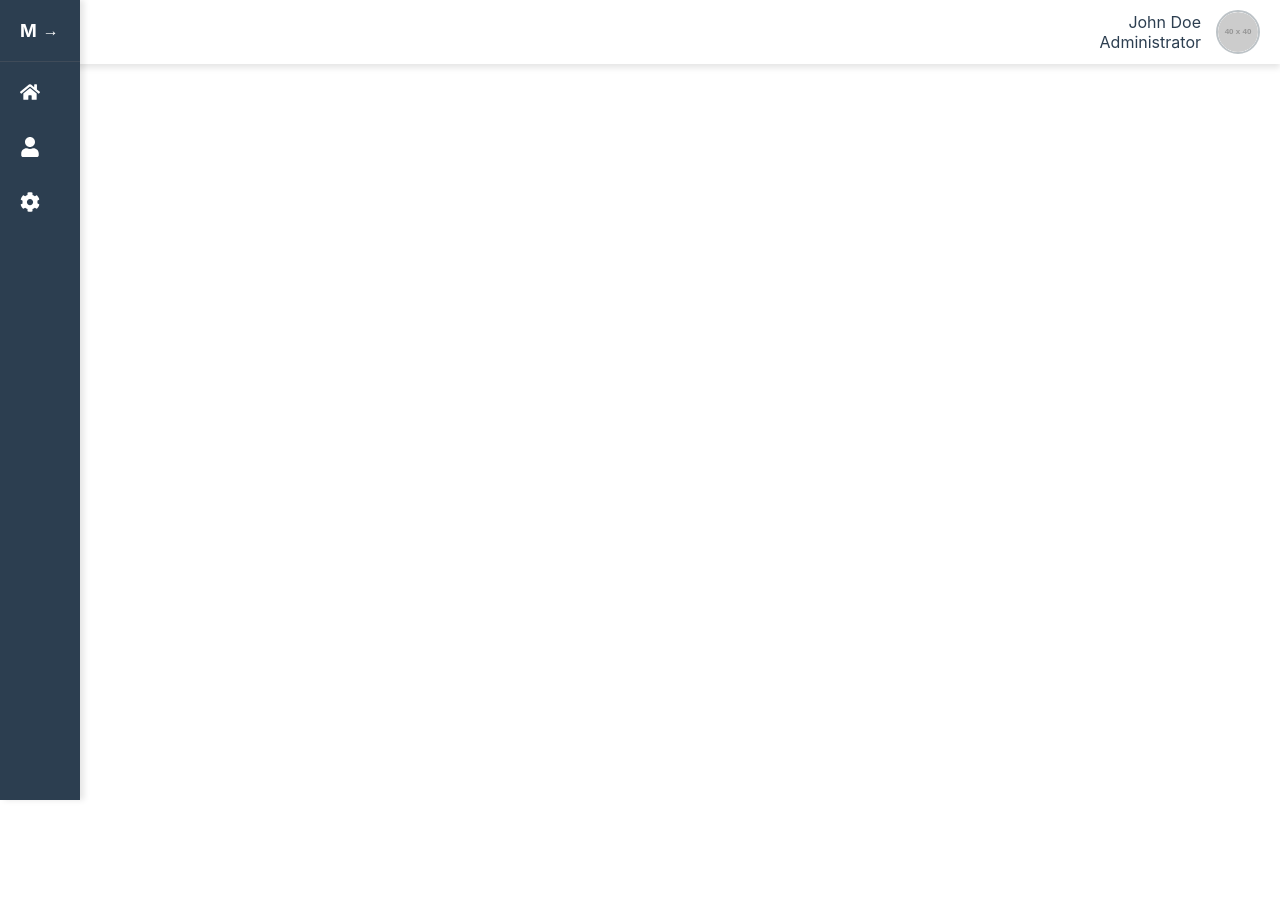
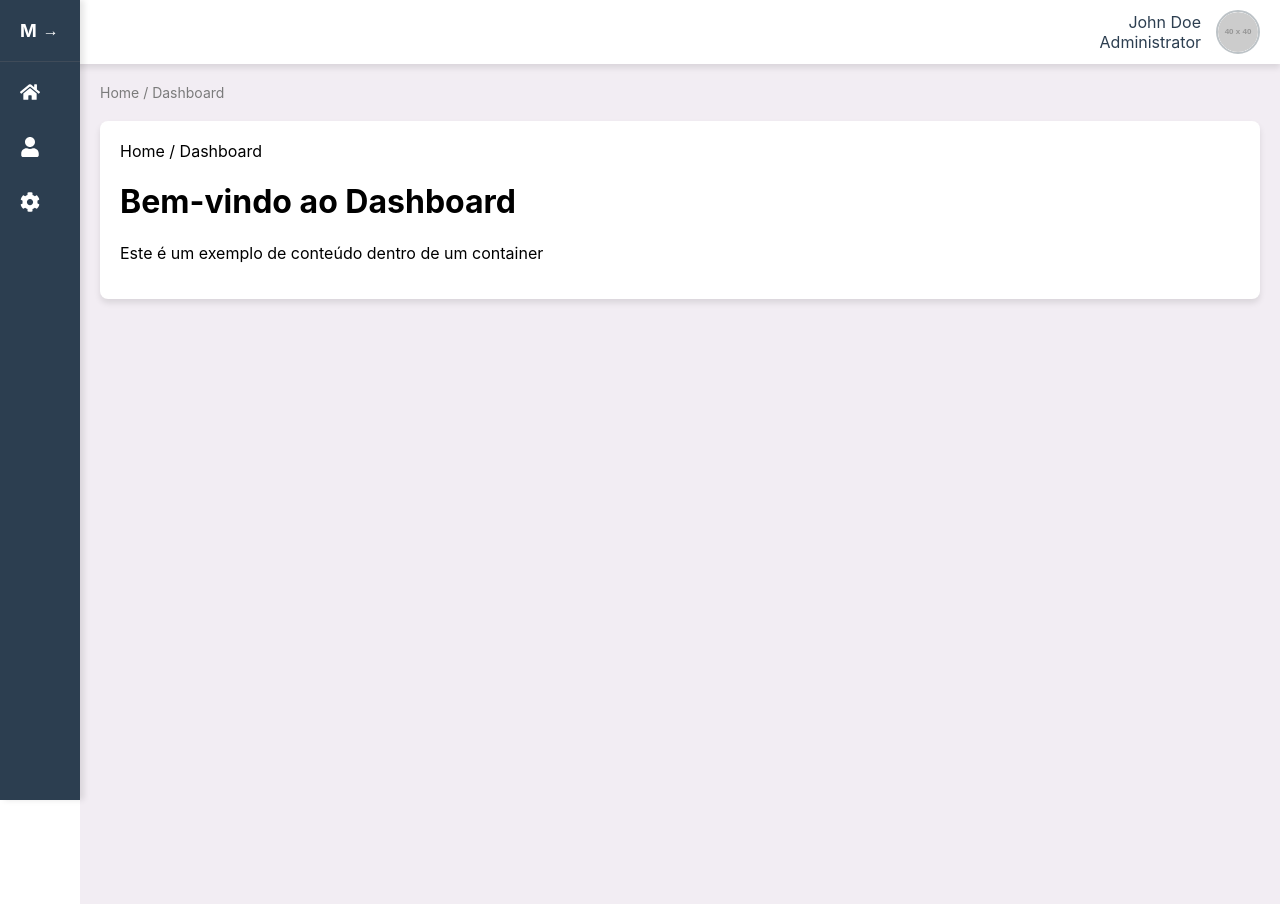
Before and after one commit to maurofidelis/freakit, a React (Create React App) app: page / in a window 1280 px wide. Before the commit the page ends 800 px from the top, so only its background shows below. Built offline with nearby package versions, Linux system fonts and the light colour scheme.

Commit message:
componente de conteudo principal

```diff
--- a/src/App.js
+++ b/src/App.js
@@ -3,6 +3,7 @@ import Navbar from "./components/Navbar/Navbar";
 import Sidebar from "./components/Sidebar/Sidebar";
 import logo from "./assets/logo.png";
 import { FaHome, FaUser, FaCog } from "react-icons/fa";
+import MainContent from "./components/MainContent/MainContent";
 
 const App = () => {
   const [isSidebarExpanded, setIsSidebarExpanded] = useState(false);
@@ -30,6 +31,18 @@ const App = () => {
         toggleSidebar={toggleSidebar}
         menuItems={menuItems}
       />
+      <MainContent isSidebarExpanded={isSidebarExpanded}>
+        {/* Breadcrumbs */}
+        <div className="breadcrumbs">
+          Home / Dashboard
+        </div>
+
+        {/* Conteúdo Principal */}
+        <div className="content-container">
+          <h1>Bem-vindo ao Dashboard</h1>
+          <p>Este é um exemplo de conteúdo dentro de um container</p>
+        </div>
+      </MainContent>
     </div>
   );
 };
--- /dev/null
+++ b/src/components/MainContent/MainContent.jsx
@@ -0,0 +1,22 @@
+import React from "react";
+import PropTypes from "prop-types";
+import { MainContainer, Breadcrumbs, ContentContainer } from "./MainContent.styles";
+
+const MainContent = ({ isSidebarExpanded, children }) => {
+  return (
+    <MainContainer isSidebarExpanded={isSidebarExpanded}>
+      <Breadcrumbs>
+        {/* Os breadcrumbs podem ser gerados dinamicamente */}
+        <span>Home</span> / <span>Dashboard</span>
+      </Breadcrumbs>
+      <ContentContainer>{children}</ContentContainer>
+    </MainContainer>
+  );
+};
+
+MainContent.propTypes = {
+  isSidebarExpanded: PropTypes.bool.isRequired,
+  children: PropTypes.node.isRequired,
+};
+
+export default MainContent;
--- /dev/null
+++ b/src/components/MainContent/MainContent.styles.js
@@ -0,0 +1,22 @@
+import styled from "styled-components";
+
+export const MainContainer = styled.main`
+  margin-left: ${(props) => (props.isSidebarExpanded ? "240px" : "80px")}; /* Espaço para a Sidebar */
+  background-color: #f2edf3; /* Fundo da área de conteúdo */
+  min-height: 100vh;
+  padding: 20px;
+  transition: margin-left 0.3s ease; /* Suaviza o ajuste de layout */
+`;
+
+export const Breadcrumbs = styled.div`
+  margin-bottom: 20px;
+  font-size: 14px;
+  color: #7b7b7b;
+`;
+
+export const ContentContainer = styled.div`
+  background-color: white;
+  border-radius: 8px;
+  padding: 20px;
+  box-shadow: 0 4px 6px rgba(0, 0, 0, 0.1); /* Sombra dos containers */
+`;
```
Also changed, not shown: 1 other file (tests, documents, lock files or other folders).
